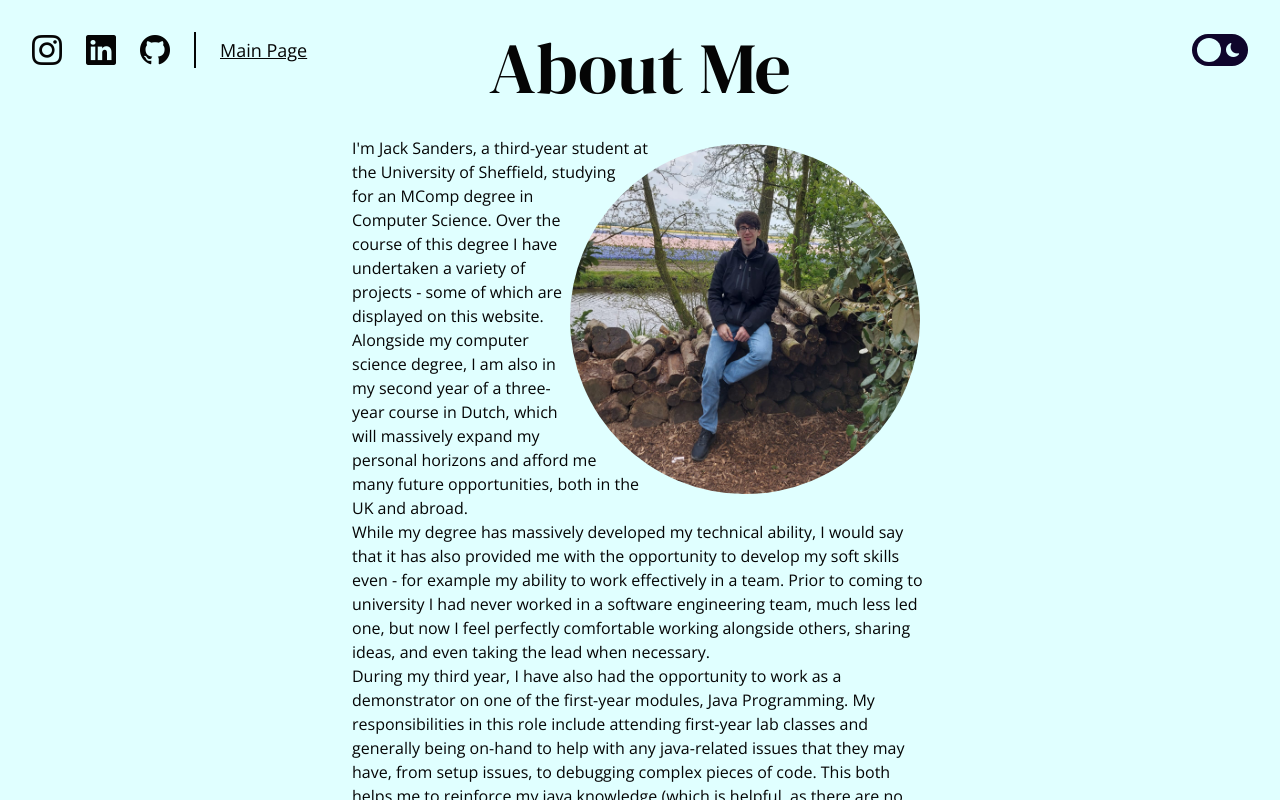
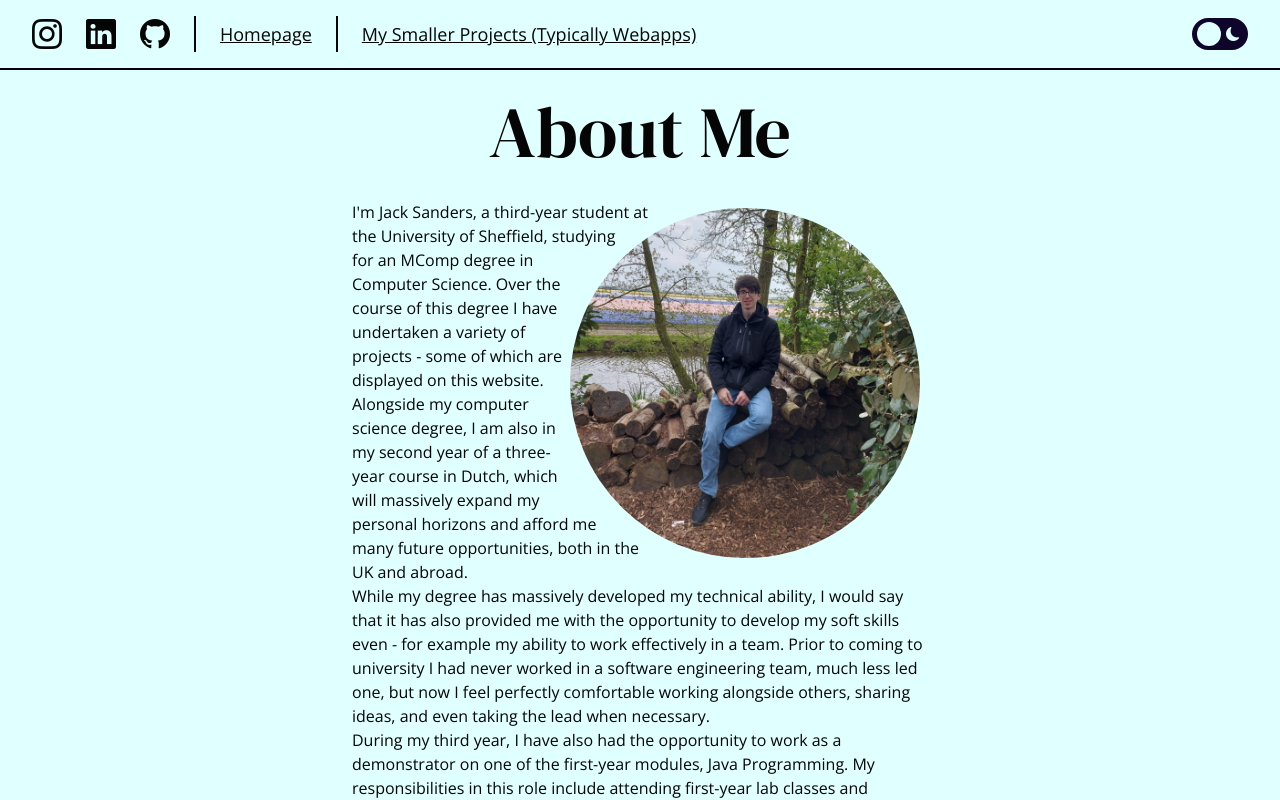
Before and after one commit to jacksanders02/portfolio-site, a Next.js app: page /about-me in a window 1280 px wide. Shown: the top 800 px of the page. Built offline with nearby package versions, Linux system fonts and the light colour scheme.

Commit message:
💄 Made navbar slimmer & added it on all viewport widths

```diff
--- a/src/app/about-me/page.tsx
+++ b/src/app/about-me/page.tsx
@@ -8,7 +8,7 @@ import PageTitle from "@/components/PageTitle";
 export default function AboutMe(): React.ReactNode {
   return (
     <main>
-      <PageContainer extraClasses={`m-auto mt-20 md:mt-0 p-8 flex flex-col gap-6`}>
+      <PageContainer>
         <PageTitle>About Me</PageTitle>
         <div className={'max-lg:flex flex-col items-center gap-6'}>
           <div className={'overflow-hidden'}>
--- a/src/app/countdown-timer/page.tsx
+++ b/src/app/countdown-timer/page.tsx
@@ -21,7 +21,7 @@ export default function CountdownTimer({
   return (
     <main>
       <PageContainer extraClasses={"items-center !pt-0 !pb-0 !mt-0 !mb-0"}>
-        <PageTitle extraClasses={'fixed pt-5 mt-24 md:mt-0'}>Countdown Timer</PageTitle>
+        <PageTitle extraClasses={'fixed pt-5 mt-16'}>Countdown Timer</PageTitle>
         {isNaN(time) && (
           <CountdownInputClient />
         )}
--- a/src/components/Navbar.tsx
+++ b/src/components/Navbar.tsx
@@ -6,9 +6,9 @@ import ThemeToggle from "@/components/ThemeToggle";
 export default function Navbar(): React.ReactElement {
   return (
     <nav
-      className="fixed w-full top-0 p-8 flex justify-between items-center z-50 border-b-2 border-b-on-background
-                    dark:border-b-on-background-dark md:border-none md:pointer-events-none
-                    bg-colour-background dark:bg-colour-background-dark md:bg-transparent md:dark:bg-transparent"
+      className="fixed w-full top-0 px-8 py-4 flex justify-between items-center z-50 border-b-2 border-b-on-background
+                    dark:border-b-on-background-dark
+                    bg-colour-background dark:bg-colour-background-dark "
     >
       <Socials />
       <ThemeToggle />
--- a/src/components/PageContainer.tsx
+++ b/src/components/PageContainer.tsx
@@ -16,7 +16,7 @@ export default function PageContainer({
       id={id ? id : ""}
       className={
         `md:w-[60%] min-[1200px]:max-2xl:w-[50%] ${extraClasses ? extraClasses : ""}
-         ${!isProjectCard && 'm-auto mt-20 md:mt-0 p-8 flex flex-col gap-6'}`
+         ${!isProjectCard && 'm-auto mt-16 p-8 flex flex-col gap-6'}`
       }
     >
       {children}
--- a/src/components/ScrollHelper.tsx
+++ b/src/components/ScrollHelper.tsx
@@ -38,9 +38,7 @@ export default function ScrollHelper(): React.ReactElement {
         i++;
       }
 
-      if (window.innerWidth < 768) {
-        firstBottomHalf -= navElem.getBoundingClientRect().height;
-      }
+      firstBottomHalf -= navElem.getBoundingClientRect().height;
 
       window.scrollTo({ top: firstBottomHalf, behavior: "smooth" });
     }
--- a/src/components/Socials.tsx
+++ b/src/components/Socials.tsx
@@ -48,14 +48,14 @@ export default function Socials(): React.ReactElement {
 
   return (
     <div className={`flex items-center gap-6 text-3xl pointer-events-auto`}>
-      <MediaQuery maxWidth={767}>
+      <MediaQuery maxWidth={849}>
         <MenuButton
           clickAction={handleClick}
           menuOpenState={menuExpanded}
           className={`cursor-pointer hover-link dark:hover-link-dark w-7 h-6`}
         />
         <motion.div
-          className={`absolute w-full h-[150%] flex flex-col left-0 top-[100%] items-center pointer-events-none`}
+          className={`absolute w-full h-[300%] flex flex-col left-0 top-[100%] items-center pointer-events-none`}
           transition={{staggerChildren: 0.15}}
           initial={"hidden"}
           animate={menuExpanded ? "visible" : "hidden"}
@@ -93,52 +93,31 @@ export default function Socials(): React.ReactElement {
               </a>
             )}
           </motion.div>
-        </motion.div>
-      </MediaQuery>
-      <MediaQuery minWidth={768} maxWidth={1199}>
-        <MenuButton
-          clickAction={handleClick}
-          menuOpenState={menuExpanded}
-          className={`cursor-pointer hover-link dark:hover-link-dark w-7 h-6`}
-        />
-        <motion.div
-          className={`absolute flex flex-col gap-4 left-0 top-[100%] items-center`}
-          transition={{staggerChildren: 0.15}}
-          initial={"hidden"}
-          animate={menuExpanded ? "visible" : "hidden"}
-        >
-          {SocialLinks().map((link: React.ReactElement, n: number) => (
-            <motion.div
-              key={`social-link-${n}`}
-              className={`flex items-center justify-center ps-8 pe-8`}
-              variants={tabletMenuVariants}
-            >
-              {link}
-            </motion.div>
-          ))}
           <motion.div
-            className={`flex items-center justify-center w-full`}
-            variants={tabletMenuVariants}
+            className={`menu-item-right flex-1 flex items-center border-b-2 w-full justify-center
+                        bg-colour-background dark:bg-colour-background-dark
+                        border-b-on-background dark:border-b-on-background-dark pointer-events-auto`}
+            custom={2}
+            variants={menuVariants}
           >
-            {path === "/" ? (
-              <a
-                className={`hover-link dark:hover-link-dark text-lg underline w-min text-center`}
-                href={`/about-me`}
+            {path === "/other" ? (
+              <a className={`hover-link dark:hover-link-dark text-lg underline`}
+                 href={`/about-me`}
               >
                 About Me
               </a>
             ) : (
               <a
-                className={`hover-link dark:hover-link-dark text-lg underline w-min text-center`}
-                href={`/`}
+                className={`hover-link dark:hover-link-dark text-lg underline`}
+                href={`/other`}
               >
-                Home
+                My Smaller Projects (Typically Webapps)
               </a>
             )}
           </motion.div>
         </motion.div>
       </MediaQuery>
-      <MediaQuery minWidth={1200}>
+      <MediaQuery minWidth={850}>
         <SocialLinks />
         <div
           className={`self-stretch border-r-2 border-on-background
@@ -155,7 +134,27 @@ export default function Socials(): React.ReactElement {
             className={`hover-link dark:hover-link-dark text-lg underline`}
             href={`/`}
           >
-            Main Page
+            Homepage
+          </a>
+        )}
+
+        <div
+          className={`self-stretch border-r-2 border-on-background
+                      dark:border-on-background-dark`}
+        />
+
+        {path === "/other" ? (
+          <a className={`hover-link dark:hover-link-dark text-lg underline`}
+             href={`/about-me`}
+          >
+            About Me
+          </a>
+        ) : (
+          <a
+            className={`hover-link dark:hover-link-dark text-lg underline`}
+            href={`/other`}
+          >
+            My Smaller Projects (Typically Webapps)
           </a>
         )}
       </MediaQuery>
```
